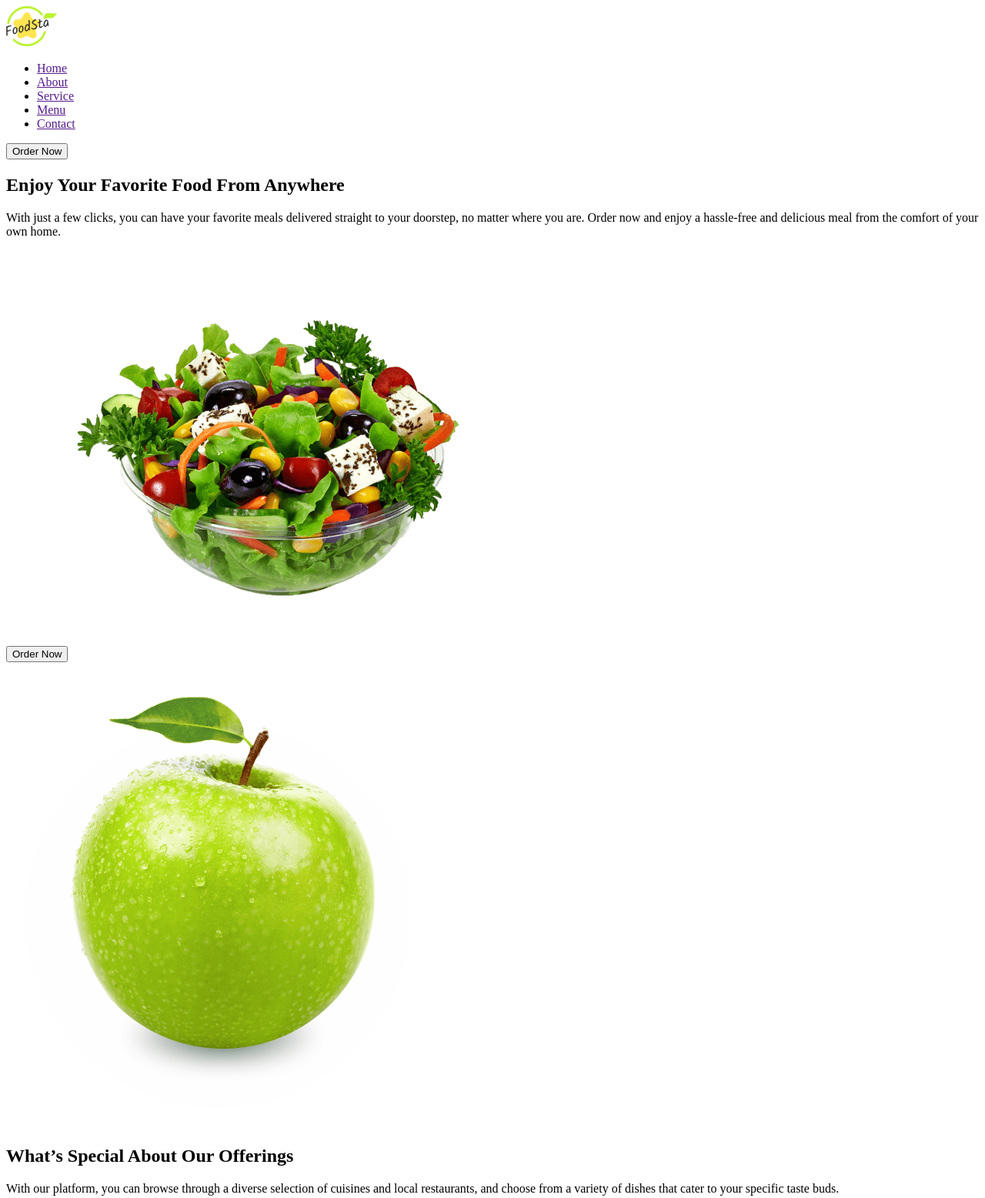
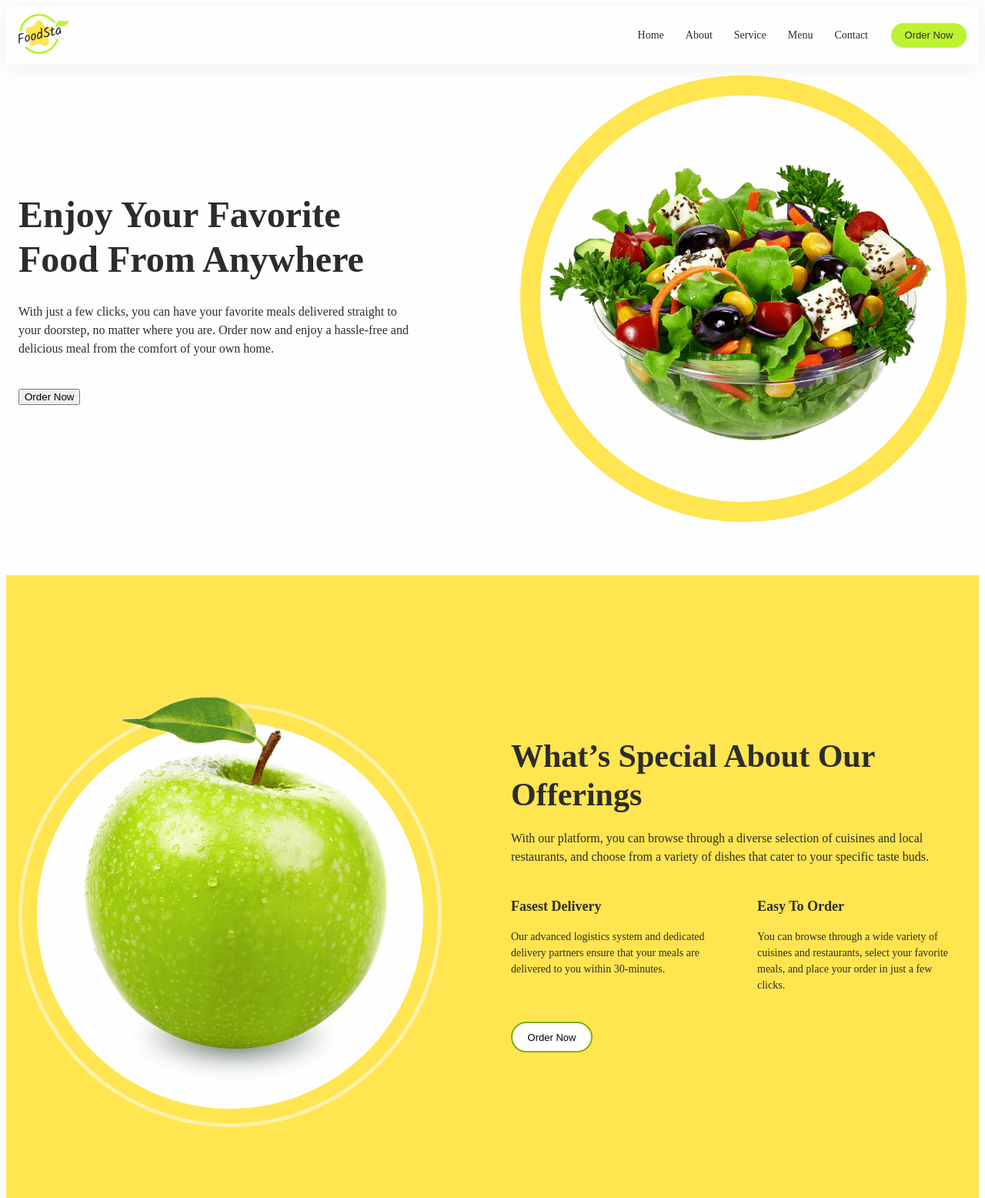
Before and after one commit to MariannaNishovych/food-delivery, a plain HTML site: page index.html in a window 1280 px wide. Shown: the top 1556 px of the page at 77% size. Drawn offline with Linux system fonts and the light colour scheme.

Commit message:
add css files

```diff
--- /dev/null
+++ b/css/styles.css
@@ -0,0 +1,226 @@
+body{
+    family-font: "Roboto", sans-serif;
+    background-color: #fefefe;
+    color: #2c2c2c;
+}
+
+ul,
+ol {
+    list-style-type: none;
+    margin: 0;
+    padding: 0;
+}
+
+a {
+text-decoration: none;
+color: inherit;
+}
+
+h1, h2, h3, h4, h5, h6, p {
+    margin: 0;
+}
+
+img {
+    display: block
+    max-width: 100%;
+    height: auto;
+}
+
+button{
+    cursor: pointer;
+}
+
+.container {
+    max-width: 1280px;
+    padding: 0 16px;
+}
+
+.header {
+box-shadow: 0 4px 24px 0 rgba(105, 105, 105, 0.1);
+}
+
+.header-container {
+    display: flex;
+    align-items: center;
+}
+
+.logo {
+    margin-right: auto;
+    padding: 10px 0;
+}
+
+.nav {
+display: flex;
+margin-right: 30px;
+}
+
+.nav-list {
+display: flex;
+gap: 28px;
+}
+
+.nav-link {
+    display: block;
+    padding: 28px 0;
+    font-size: 14px;
+}
+
+.nav-link:hover,
+.nav-link:focus {
+    font-weight: 700;
+    text-decoration: underline;
+    color: #bbf330;
+}
+
+.header-btn {
+border-radius: 30px;
+padding: 0;
+min-width: 98px;
+height: 32px;
+background: #bbf330;
+font-weight: 500;
+font-size: 13px;
+line-height: 1.5;
+color: #2c2c2c;
+border: none;
+}
+
+/*---------Hero-------------*/
+.hero-section {
+    padding-top: 14px;
+    padding-bottom: 69px;
+}
+.header-container {
+display: flex;
+align-items: center;
+}
+
+.hero-wrraper {
+    max-width: 511px;
+    margin-right: 143px;
+}
+
+.hero-title {
+    margin-bottom: 28px;
+    font-weight: 700;
+        font-size: 48px;
+        line-height: 1.2;
+        color: #2c2c2c;
+}
+
+.hero-text {
+font-weight: 400;
+font-size: 16px;
+line-height: 1.5;
+color: #2c2c2c;
+margin-bottom: 40px;
+
+}
+
+.hero-img {
+    border: 26px solid #ffe550;
+    border-radius: 100%;
+}
+
+/*---------------ABOUT-------------*/
+.about {
+    padding-top: 113px;
+    padding-bottom: 124px;
+    background: #ffe550;
+}
+
+.about-container {
+    display: flex;
+    align-items: center;
+    gap: 90px;
+}
+
+.about-wrapper {
+    max-width: 573px;
+}
+
+.about-img {}
+
+.about-title {
+font-size: 42px;
+line-height: 1.2;
+margin-bottom: 20px;
+}
+
+.about-text {
+line-height: 1.5;
+margin-bottom: 40px;
+}
+
+.about-list {
+    display: flex;
+    gap: 67px;
+    margin-bottom: 37px;
+}
+
+.about-item {
+width: calc((100% - 67px) / 2);
+}
+
+.about-sabtitle {
+font-size: 18px;
+line-height: 1.4;
+margin-bottom: 16px;
+}
+
+.about-desk {
+font-size: 14px;
+line-height: 1.5;
+
+}
+
+
+.about-btn {
+border: 2px solid #7eb101;
+border-radius: 30px;
+padding: 0;
+min-width: 106px;
+height: 40px;
+background: #fff;
+font-weight: 500;
+font-size: 13px;
+line-height: 1.5;
+
+}
+/*---------------Favorites----------------*/
+
+.favorites {
+    padding-bottom: 101px;
+    padding-top: 120px;
+}
+
+.favorites-container {
+padding: 0 32px;
+}
+
+.fav-title {
+font-size: 42px;
+text-align: center;
+margin-bottom: 20px;
+}
+
+.fav-text {
+text-align: center;
+margin-bottom: 40px;
+}
+
+.favorites-list {
+    display: flex;
+    flex-wrap: wrap;
+    gap: 32px;
+}
+
+.fav-item {
+    width: calc((100% - 64px) / 3);
+    border: 16px solid #ffe550;
+    border-radius: 197px;
+    height: 397px;
+    display: flex;
+    align-items: center;
+    justify-content: center;
+}
--- a/index.html
+++ b/index.html
@@ -5,66 +5,113 @@
     <meta charset="UTF-8">
     <meta name="viewport" content="width=device-width, initial-scale=1.0">
     <title>Document</title>
+    <link rel="stylesheet" href="./css/styles.css" />
 </head>
 
 <body>
-    <header>
-        <a href="index.html"><img src="./images/logo.png" alt="logo" width="66"></a>
-        <nav>
-            <ul>
-                <li><a href="">Home</a></li>
-                <li><a href="">About</a></li>
-                <li><a href="">Service</a></li>
-                <li><a href="">Menu</a></li>
-                <li><a href="">Contact</a></li>
+    <header class="header">
+        <div class="container header-container">
+            <a class="logo" href="index.html">
+                <img src="./images/logo.png" alt="logo" width="66">
+            </a>
+            <nav class="nav">
+                <ul class="nav-list">
+                    <li>
+                        <a class="nav-link" href="">Home</a>
+                    </li>
+                    <li>
+                        <a class="nav-link" href="">About</a>
+                    </li>
+                    <li>
+                        <a class="nav-link" href="">Service</a>
+                    </li>
+                    <li>
+                        <a class="nav-link" href="">Menu</a>
+                    </li>
+                    <li>
+                        <a class="nav-link" href="">Contact</a>
+                    </li>
                 </ul>
             </nav>
-        <button tybe="button">Order Now</button>
+            <button class="header-btn" tybe="button">Order Now</button>
+        </div>
     </header>
 
     <main>
-        <section>
-            <h1>Enjoy Your Favorite Food From Anywhere</h1>
-            <p>With just a few clicks, you can have your favorite meals delivered straight to your doorstep, no matter
+        <section class="hero-section">
+            <div class="container header-container">
+                <div class="hero-wrraper">
+                    <h1 class="hero-title">Enjoy Your Favorite Food From Anywhere</h1>
+                    <p class="hero-text">With just a few clicks, you can have your favorite meals delivered straight to
+                        your
+                        doorstep, no
+                        matter
                         where you are.
                         Order now and enjoy a hassle-free and delicious meal from the comfort of your own home.</p>
-            <button type="button">Order Now</button><img src="./images/img-salat.png" alt="Salat" width="528">
+                    <button class="header-button" type="button">Order Now</button>
+                </div>
+                <img class="hero-img" src="./images/img-salat.png" alt="Salat" width="528">
+
+            </div>
         </section>
 
-        <section>
-            <img src="./images/img-apple.png" alt="Apple" width="550">
-            <h2>What’s Special About Our Offerings</h2>
-            <p>With our platform, you can browse through a diverse selection of cuisines and local restaurants, and
+        <section class="about">
+            <div class="container about-container">
+                <img class="about-img" src="./images/img-apple.png" alt="Apple" width="550">
+                <div class="about-wrapper">
+                    <h2 class="about-title">What’s Special About Our Offerings</h2>
+                    <p class="about-text">With our platform, you can browse through a diverse selection of cuisines and
+                        local restaurants, and
                         choose from a
                         variety of dishes that cater to your specific taste buds.</p>
-            <ul>
-                <li>
-                    <h3>Fasest Delivery</h3>
-                    <p>Our advanced logistics system and dedicated delivery partners ensure that your meals are
+                    <ul class="about-list">
+                        <li class="about-item">
+                            <h3 class="about-sabtitle">Fasest Delivery</h3>
+                            <p class="about-desk">Our advanced logistics system and dedicated delivery partners ensure
+                                that
+                                your meals are
                                 delivered to you within
                                 30-minutes.</p>
                         </li>
-                <li>
-                    <h3>Easy To Order</h3>
-                    <p>You can browse through a wide variety of cuisines and restaurants, select your favorite meals,
+                        <li class="about-item">
+                            <h3 class="about-sabtitle">Easy To Order</h3>
+                            <p class="about-desk">You can browse through a wide variety of cuisines and restaurants,
+                                select
+                                your favorite meals,
                                 and place your order in
                                 just a few clicks.</p>
                         </li>
                     </ul>
-            <button type="button">Order Now</button>
+                    <button class="about-btn" type="button">Order Now</button>
+                </div>
+            </div>
         </section>
 
-        <section>
-            <h2>Some of Our Favorites</h2>
-            <p>Looking for something delicious?</p>
-            <ul>
-                <li><a href=""><img src="./images/img-1.png" alt="Gamburger" width="315"></a></li>
-                <li><a href=""><img src="./images/img-2.png" alt="Pasta" width="315"></a></li>
-                <li><a href=""><img src="./images/img-3.png" alt="Pizza" width="315"></a></li>
-                <li><a href=""><img src="./images/img-4.png" alt="Chicken" width="315"></a></li>
-                <li><a href=""><img src="./images/img-5.png" alt="Salat" width="315"></a></li>
-                <li><a href=""><img src="./images/img-6.png" alt="Borshch" width="315"></a></li>
+        <section class="favorites">
+            <div class="container favorites-container">
+                <h2 class="fav-title">Some of Our Favorites</h2>
+                <p class="fav-text">Looking for something delicious?</p>
+                <ul class="favorites-list">
+                    <li class="fav-item">
+                        <img src="./images/img-1.png" alt="Gamburger" width="315">
+                    </li>
+                    <li class="fav-item">
+                        <img src="./images/img-2.png" alt="Pasta" width="315">
+                    </li>
+                    <li class="fav-item">
+                        <img src="./images/img-3.png" alt="Pizza" width="315">
+                    </li>
+                    <li class="fav-item">
+                        <img src="./images/img-4.png" alt="Chicken" width="315">
+                    </li>
+                    <li class="fav-item">
+                        <img src="./images/img-5.png" alt="Salat" width="315">
+                    </li>
+                    <li class="fav-item">
+                        <img src="./images/img-6.png" alt="Borshch" width="315">
+                    </li>
                 </ul>
+            </div>
         </section>
 
         <section>
```
Lines whose indentation alone changed are shown as unchanged.
